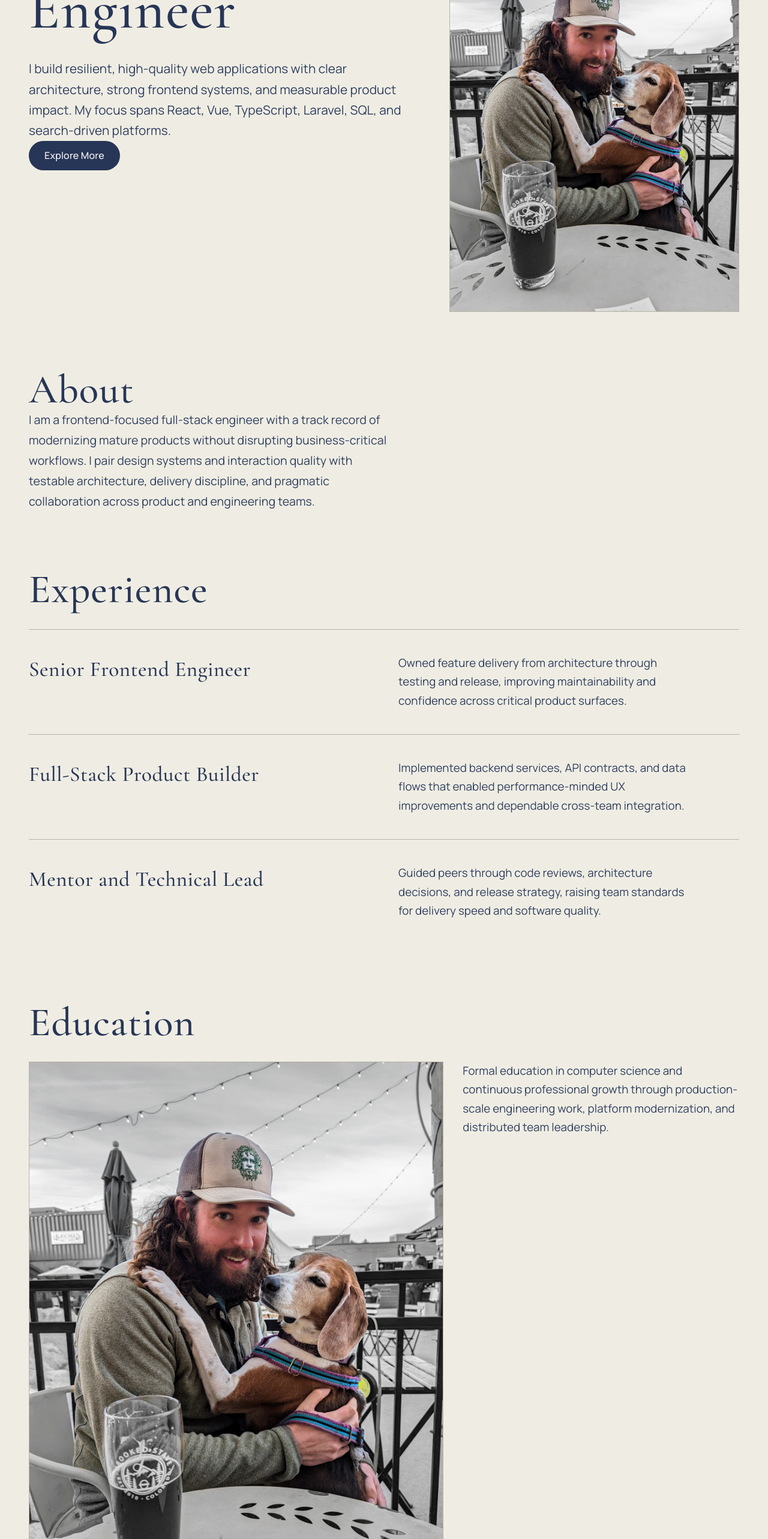
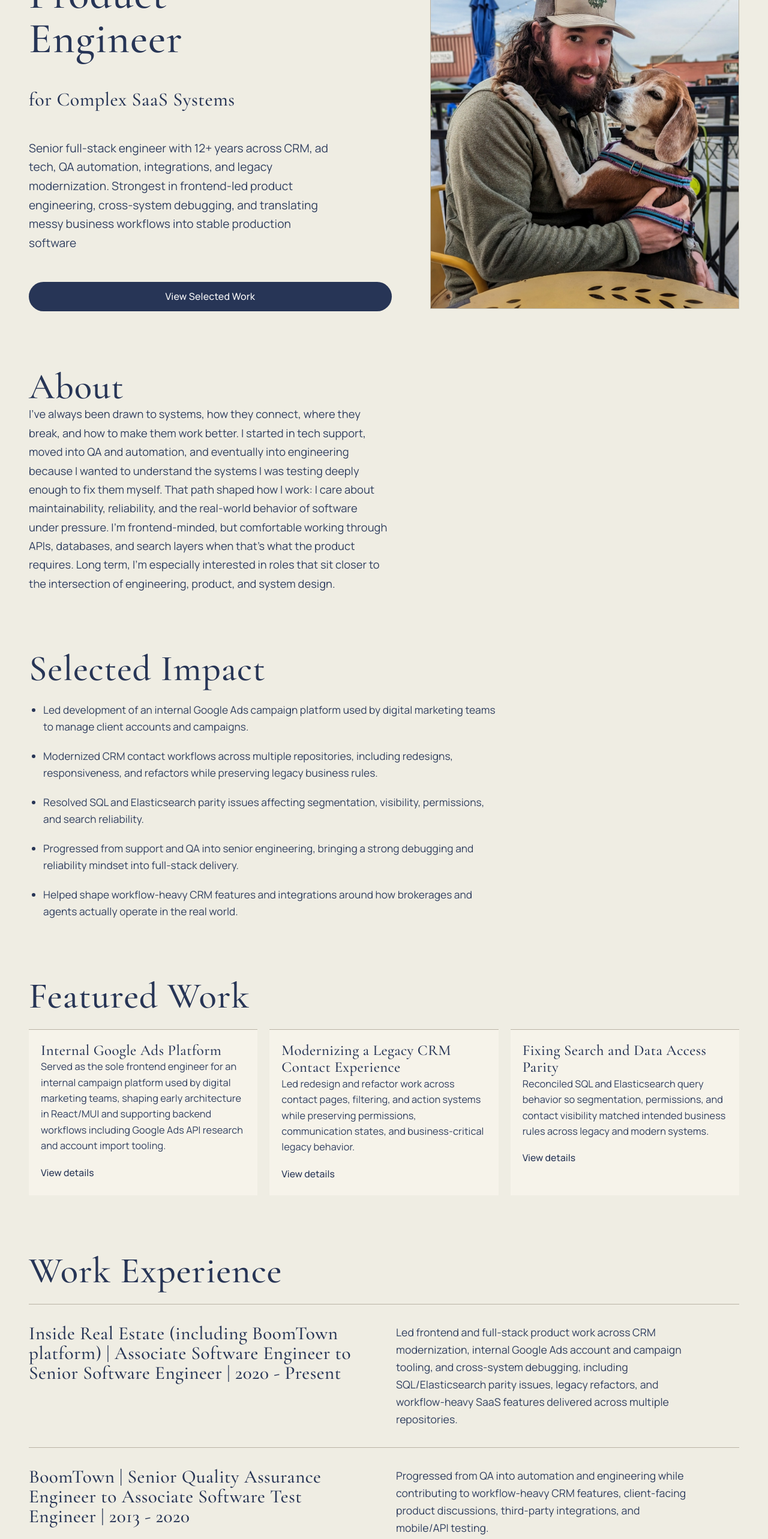
Before and after one commit to DJustice23/djustice23-site, a Next.js app: page / in a window 1280 px wide. Shown: the part 234-2800 px from the top of the page at 60% size. Built offline with nearby package versions, Linux system fonts and the light colour scheme.

Commit message:
featured work updates

```diff
--- a/src/app/page.tsx
+++ b/src/app/page.tsx
@@ -1,130 +1,101 @@
 import Image from "next/image";
 import Link from "next/link";
 
-const achievements = [
-  "Delivered an 18% bundle reduction and improved task completion by 12% on a legacy panel redesign.",
-  "Established UI architecture and testing patterns that reduced regressions across shared frontend modules.",
-  "Led cross-functional delivery from discovery to production for enterprise reporting and search features.",
+const selectedImpact = [
+  "Led development of an internal Google Ads campaign platform used by digital marketing teams to manage client accounts and campaigns.",
+  "Modernized CRM contact workflows across multiple repositories, including redesigns, responsiveness, and refactors while preserving legacy business rules.",
+  "Resolved SQL and Elasticsearch parity issues affecting segmentation, visibility, permissions, and search reliability.",
+  "Progressed from support and QA into senior engineering, bringing a strong debugging and reliability mindset into full-stack delivery.",
+  "Helped shape workflow-heavy CRM features and integrations around how brokerages and agents actually operate in the real world.",
+];
+
+const featuredWork = [
+  {
+    title: "Internal Google Ads Platform",
+    description:
+      "Served as the sole frontend engineer for an internal campaign platform used by digital marketing teams, shaping early architecture in React/MUI and supporting backend workflows including Google Ads API research and account import tooling.",
+    href: "/projects/internal-google-ads-tool",
+  },
+  {
+    title: "Modernizing a Legacy CRM Contact Experience",
+    description:
+      "Led redesign and refactor work across contact pages, filtering, and action systems while preserving permissions, communication states, and business-critical legacy behavior.",
+    href: "/projects",
+  },
+  {
+    title: "Fixing Search and Data Access Parity",
+    description:
+      "Reconciled SQL and Elasticsearch query behavior so segmentation, permissions, and contact visibility matched intended business rules across legacy and modern systems.",
+    href: "/projects",
+  },
 ];
 
 export default function Home() {
   return (
     <main
       id="home"
-      className="mx-auto w-full max-w-[1400px] px-6 pb-20 pt-8 lg:px-12 lg:pt-12"
+      className="mx-auto w-full max-w-[1400px] px-6 pb-24 pt-6 sm:pt-8 lg:px-12 lg:pt-10"
     >
-      <section className="grid items-start gap-12 lg:grid-cols-[1.15fr_0.85fr]">
-        <div className="space-y-9">
-          <h1 className="text-[3.4rem] leading-[0.95] tracking-[0.01em] text-[var(--foreground)] sm:text-[4.4rem] lg:text-[6rem]">
-            Senior Software Engineer
+      <section className="grid items-start gap-10 lg:grid-cols-[1.08fr_0.92fr] lg:gap-16">
+        <div className="flex flex-col gap-10 lg:pt-2 sm:gap-12">
+          <h1 className="max-w-[12ch] text-[2.8rem] leading-[1.04] tracking-[0.01em] text-[var(--foreground)] sm:text-[3.45rem] lg:text-[4.45rem]">
+            Senior Product Engineer
           </h1>
+          <h2 className="text-[1.55rem] leading-[1.08] tracking-[0.02em] text-[var(--foreground)] sm:text-[1.8rem] lg:text-[2rem]">
+            for Complex SaaS Systems
+          </h2>
 
-          <p className="max-w-[52ch] text-[1.3rem] leading-[1.65] text-[var(--foreground-soft)]">
-            I build resilient, high-quality web applications with clear
-            architecture, strong frontend systems, and measurable product
-            impact. My focus spans React, Vue, TypeScript, Laravel, SQL, and
-            search-driven platforms.
+          <p className="max-w-[44ch] text-[1.12rem] leading-[1.65] text-[var(--foreground-soft)] sm:text-[1.2rem]">
+            Senior full-stack engineer with 12+ years across CRM, ad tech, QA
+            automation, integrations, and legacy modernization. Strongest in
+            frontend-led product engineering, cross-system debugging, and
+            translating messy business workflows into stable production software
           </p>
 
-          <a className="cta-btn" href="#about">
-            Explore More
+          <a className="cta-btn" href="#projects">
+            View Selected Work
           </a>
         </div>
 
-        <div className="overflow-hidden border border-[var(--line)] bg-[#d9d1c5]">
+        <div className="mx-auto w-full max-w-[600px] overflow-hidden border border-[var(--line)] bg-[#d9d1c5] lg:justify-self-end">
           <Image
-            src="/colorado_kona_me.jpg"
-            alt="David Justice portrait"
+            src="/PXL_20230211_234204974~4.jpg"
+            alt="David Justice with his dog"
             width={3072}
             height={4080}
             priority
-            className="h-full w-full object-cover"
+            className="aspect-[4/5] h-auto w-full object-cover"
           />
         </div>
       </section>
 
-      <section id="about" className="pt-24">
-        <h2 className="text-[3.6rem] leading-none tracking-[0.015em] text-[var(--foreground)] sm:text-[4.2rem]">
+      <section id="about" className="pt-18 sm:pt-20 lg:pt-24">
+        <h2 className="text-[2.9rem] leading-none tracking-[0.015em] text-[var(--foreground)] sm:text-[3.4rem] lg:text-[3.8rem]">
           About
         </h2>
-        <p className="mt-8 max-w-[52ch] text-[1.22rem] leading-[1.75] text-[var(--foreground-soft)]">
-          I am a frontend-focused full-stack engineer with a track record of
-          modernizing mature products without disrupting business-critical
-          workflows. I pair design systems and interaction quality with testable
-          architecture, delivery discipline, and pragmatic collaboration across
-          product and engineering teams.
+        <p className="mt-6 max-w-[54ch] text-[1.08rem] leading-[1.72] text-[var(--foreground-soft)] sm:text-[1.14rem]">
+          I’ve always been drawn to systems, how they connect, where they break,
+          and how to make them work better. I started in tech support, moved
+          into QA and automation, and eventually into engineering because I
+          wanted to understand the systems I was testing deeply enough to fix
+          them myself. That path shaped how I work: I care about
+          maintainability, reliability, and the real-world behavior of software
+          under pressure. I’m frontend-minded, but comfortable working through
+          APIs, databases, and search layers when that’s what the product
+          requires. Long term, I’m especially interested in roles that sit
+          closer to the intersection of engineering, product, and system design.
         </p>
       </section>
 
-      <section id="experience" className="pt-24">
-        <h2 className="text-[3.6rem] leading-none tracking-[0.015em] text-[var(--foreground)] sm:text-[4.2rem]">
-          Experience
+      <section id="impact" className="pt-18 sm:pt-20 lg:pt-24">
+        <h2 className="text-[2.9rem] leading-none tracking-[0.015em] text-[var(--foreground)] sm:text-[3.4rem] lg:text-[3.8rem]">
+          Selected Impact
         </h2>
-        <div className="mt-8">
-          <div className="section-line grid gap-7 py-10 md:grid-cols-2 md:gap-12">
-            <h3 className="text-[2.2rem] tracking-[0.012em] text-[var(--foreground)]">
-              Senior Frontend Engineer
-            </h3>
-            <p className="max-w-[42ch] text-[1.17rem] leading-[1.68] text-[var(--foreground-soft)]">
-              Owned feature delivery from architecture through testing and
-              release, improving maintainability and confidence across critical
-              product surfaces.
-            </p>
-          </div>
-          <div className="section-line grid gap-7 py-10 md:grid-cols-2 md:gap-12">
-            <h3 className="text-[2.2rem] tracking-[0.012em] text-[var(--foreground)]">
-              Full-Stack Product Builder
-            </h3>
-            <p className="max-w-[42ch] text-[1.17rem] leading-[1.68] text-[var(--foreground-soft)]">
-              Implemented backend services, API contracts, and data flows that
-              enabled performance-minded UX improvements and dependable
-              cross-team integration.
-            </p>
-          </div>
-          <div className="section-line grid gap-7 py-10 md:grid-cols-2 md:gap-12">
-            <h3 className="text-[2.2rem] tracking-[0.012em] text-[var(--foreground)]">
-              Mentor and Technical Lead
-            </h3>
-            <p className="max-w-[42ch] text-[1.17rem] leading-[1.68] text-[var(--foreground-soft)]">
-              Guided peers through code reviews, architecture decisions, and
-              release strategy, raising team standards for delivery speed and
-              software quality.
-            </p>
-          </div>
-        </div>
-      </section>
-
-      <section id="education" className="pt-24">
-        <h2 className="text-[3.6rem] leading-none tracking-[0.015em] text-[var(--foreground)] sm:text-[4.2rem]">
-          Education
-        </h2>
-        <div className="mt-8 grid gap-8 lg:grid-cols-[1.2fr_0.8fr] lg:items-start">
-          <div className="overflow-hidden border border-[var(--line)]">
-            <Image
-              src="/colorado_kona_me.jpg"
-              alt="David Justice speaking outdoors"
-              width={3072}
-              height={4080}
-              className="h-auto w-full object-cover"
-            />
-          </div>
-          <p className="max-w-[42ch] text-[1.17rem] leading-[1.68] text-[var(--foreground-soft)]">
-            Formal education in computer science and continuous professional
-            growth through production-scale engineering work, platform
-            modernization, and distributed team leadership.
-          </p>
-        </div>
-      </section>
-
-      <section id="achievements" className="pt-24">
-        <h2 className="text-[3.6rem] leading-none tracking-[0.015em] text-[var(--foreground)] sm:text-[4.2rem]">
-          Achievements
-        </h2>
-        <ul className="mt-8 space-y-6">
-          {achievements.map((item) => (
+        <ul className="mt-6 list-disc space-y-5 pl-6 marker:text-[var(--foreground)]">
+          {selectedImpact.map((item) => (
             <li
               key={item}
-              className="section-line max-w-[72ch] pt-7 text-[1.12rem] leading-[1.68] text-[var(--foreground-soft)]"
+              className="max-w-[72ch] text-[1.03rem] leading-[1.65] text-[var(--foreground-soft)] sm:text-[1.08rem]"
             >
               {item}
             </li>
@@ -132,24 +103,117 @@ export default function Home() {
         </ul>
       </section>
 
-      <section id="contact" className="pt-24">
-        <h2 className="text-[3.6rem] leading-none tracking-[0.015em] text-[var(--foreground)] sm:text-[4.2rem]">
+      <section id="projects" className="pt-18 sm:pt-20 lg:pt-24">
+        <h2 className="text-[2.9rem] leading-none tracking-[0.015em] text-[var(--foreground)] sm:text-[3.4rem] lg:text-[3.8rem]">
+          Featured Work
+        </h2>
+        <div className="mt-6 grid gap-5 md:grid-cols-3">
+          {featuredWork.map((work) => (
+            <article
+              key={work.title}
+              className="section-line bg-[var(--surface)] px-5 pb-6 pt-5"
+            >
+              <h3 className="text-[1.55rem] leading-[1.15] tracking-[0.012em] text-[var(--foreground)]">
+                {work.title}
+              </h3>
+              <p className="mt-3 text-[1.02rem] leading-[1.62] text-[var(--foreground-soft)]">
+                {work.description}
+              </p>
+              <Link
+                className="mt-5 inline-flex text-[0.98rem] font-medium text-[var(--foreground)] underline"
+                href={work.href}
+              >
+                View details
+              </Link>
+            </article>
+          ))}
+        </div>
+      </section>
+
+      <section id="experience" className="pt-18 sm:pt-20 lg:pt-24">
+        <h2 className="text-[2.9rem] leading-none tracking-[0.015em] text-[var(--foreground)] sm:text-[3.4rem] lg:text-[3.8rem]">
+          Work Experience
+        </h2>
+        <div className="mt-6">
+          <div className="section-line grid gap-5 py-8 md:grid-cols-2 md:gap-10">
+            <h3 className="text-[1.95rem] leading-[1.06] tracking-[0.012em] text-[var(--foreground)]">
+              Inside Real Estate (including BoomTown platform) | Associate
+              Software Engineer to Senior Software Engineer | 2020 - Present
+            </h3>
+            <p className="max-w-[46ch] text-[1.05rem] leading-[1.65] text-[var(--foreground-soft)] sm:text-[1.1rem]">
+              Led frontend and full-stack product work across CRM modernization,
+              internal Google Ads account and campaign tooling, and cross-system
+              debugging, including SQL/Elasticsearch parity issues, legacy
+              refactors, and workflow-heavy SaaS features delivered across
+              multiple repositories.
+            </p>
+          </div>
+          <div className="section-line grid gap-5 py-8 md:grid-cols-2 md:gap-10">
+            <h3 className="text-[1.95rem] leading-[1.06] tracking-[0.012em] text-[var(--foreground)]">
+              BoomTown | Senior Quality Assurance Engineer to Associate Software
+              Test Engineer | 2013 - 2020
+            </h3>
+            <p className="max-w-[46ch] text-[1.05rem] leading-[1.65] text-[var(--foreground-soft)] sm:text-[1.1rem]">
+              Progressed from QA into automation and engineering while
+              contributing to workflow-heavy CRM features, client-facing product
+              discussions, third-party integrations, and mobile/API testing.
+            </p>
+          </div>
+          <div className="section-line grid gap-5 py-8 md:grid-cols-2 md:gap-10">
+            <h3 className="text-[1.95rem] leading-[1.06] tracking-[0.012em] text-[var(--foreground)]">
+              Blackbaud | Senior QA Analyst / Support Specialist | 2010 - 2013
+            </h3>
+            <p className="max-w-[46ch] text-[1.05rem] leading-[1.65] text-[var(--foreground-soft)] sm:text-[1.1rem]">
+              Began in enterprise software support, then moved into QA and early
+              product-facing client work, helping shape a new ticketing platform
+              through structured feedback, test planning, and automation
+              leadership.
+            </p>
+          </div>
+        </div>
+      </section>
+
+      <section id="education" className="pt-18 sm:pt-20 lg:pt-24">
+        <h2 className="text-[2.9rem] leading-none tracking-[0.015em] text-[var(--foreground)] sm:text-[3.4rem] lg:text-[3.8rem]">
+          Education
+        </h2>
+        <div className="mt-6">
+          <p className="max-w-[46ch] text-[1.05rem] leading-[1.65] text-[var(--foreground-soft)] sm:text-[1.1rem]">
+            B.A. in Electronic Media/Broadcasting with a Business minor from
+            Appalachian State University, plus focused technical training
+            through The Iron Yard (Ruby/Application Development) and Stanford
+            Introduction to Databases coursework.
+          </p>
+        </div>
+      </section>
+
+      <section id="contact" className="pt-18 sm:pt-20 lg:pt-24">
+        <h2 className="text-[2.9rem] leading-none tracking-[0.015em] text-[var(--foreground)] sm:text-[3.4rem] lg:text-[3.8rem]">
           Contact
         </h2>
-        <p className="mt-6 max-w-[46ch] text-[1.17rem] leading-[1.68] text-[var(--foreground-soft)]">
-          Open to senior frontend and full-stack opportunities where product
-          impact, engineering quality, and collaborative execution are valued.
+        <p className="mt-5 max-w-[46ch] text-[1.05rem] leading-[1.65] text-[var(--foreground-soft)] sm:text-[1.1rem]">
+          If you’re building something interesting or just want to connect, feel
+          free to reach out. I’m always up for thoughtful conversations about
+          engineering, product, and making useful things better.
         </p>
-        <div className="mt-8 flex flex-wrap gap-4 pb-10">
-          <a className="cta-btn" href="mailto:you@example.com">
+        <div className="mt-7 flex flex-wrap gap-4 pb-4">
+          <a className="cta-btn" href="mailto:asu23justice@gmail.com">
             Email Me
           </a>
-          <Link
+          <a
+            className="inline-flex items-center justify-center rounded-full border border-[var(--foreground)] px-6 py-3 text-[var(--foreground)] transition-colors hover:bg-[#e4e3df]"
+            href="https://www.linkedin.com"
+            target="_blank"
+            rel="noreferrer"
+          >
+            LinkedIn
+          </a>
+          {/* <Link
             className="inline-flex items-center justify-center rounded-full border border-[var(--foreground)] px-6 py-3 text-[var(--foreground)] transition-colors hover:bg-[#e4e3df]"
             href="/projects"
           >
             View Projects
-          </Link>
+          </Link> */}
         </div>
       </section>
     </main>
--- a/src/app/projects/page.tsx
+++ b/src/app/projects/page.tsx
@@ -17,11 +17,6 @@ export default function ProjectsPage() {
             <p className="mt-1 text-xs text-[#4a5f86]">Stack: {p.stack.join(", ")}</p>
             <div className="mt-3 flex gap-3 text-sm underline">
               <Link href={`/projects/${p.slug}`}>Case study</Link>
-              {p.repo && (
-                <a href={p.repo} target="_blank" rel="noreferrer">
-                  Repo
-                </a>
-              )}
             </div>
           </li>
         ))}
```
